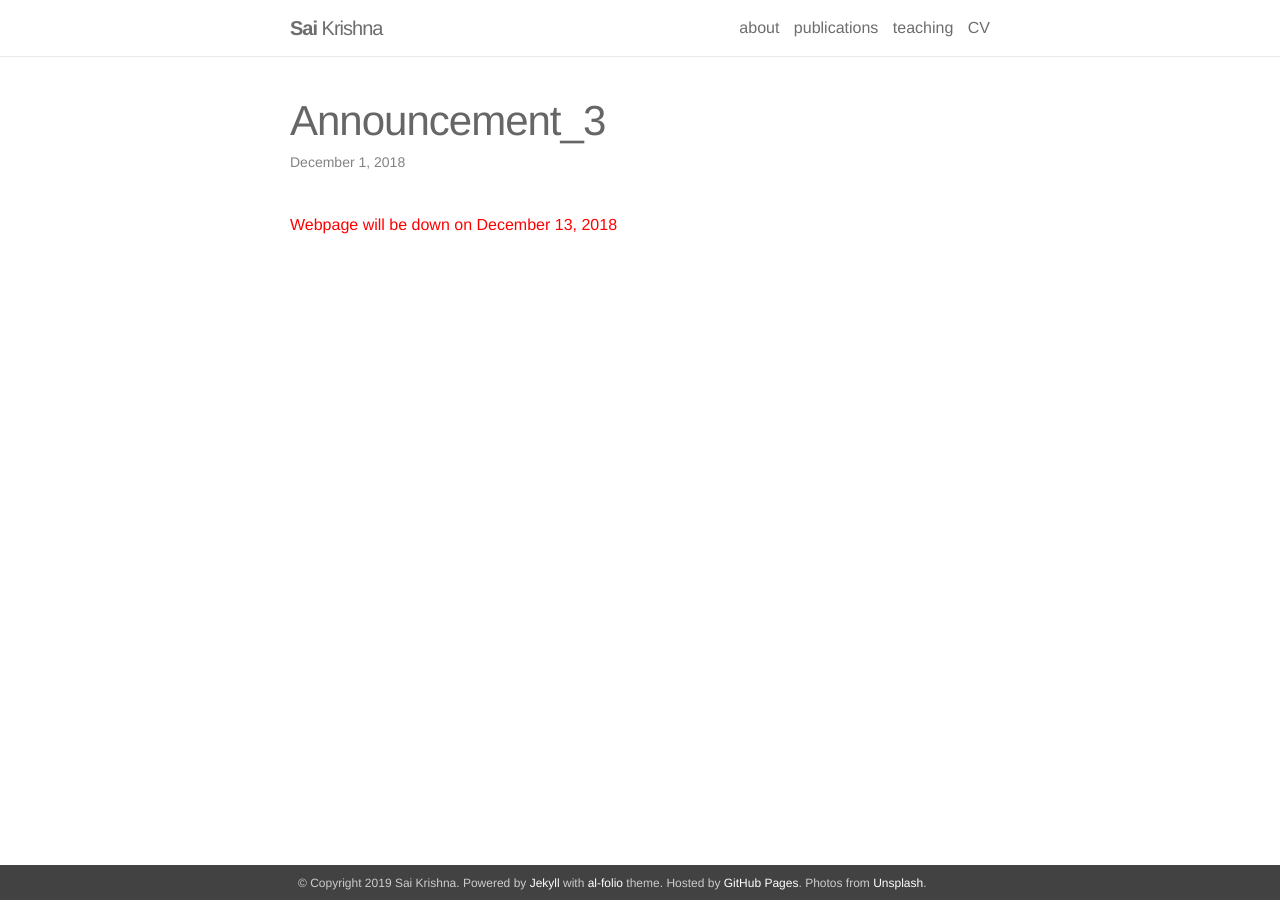
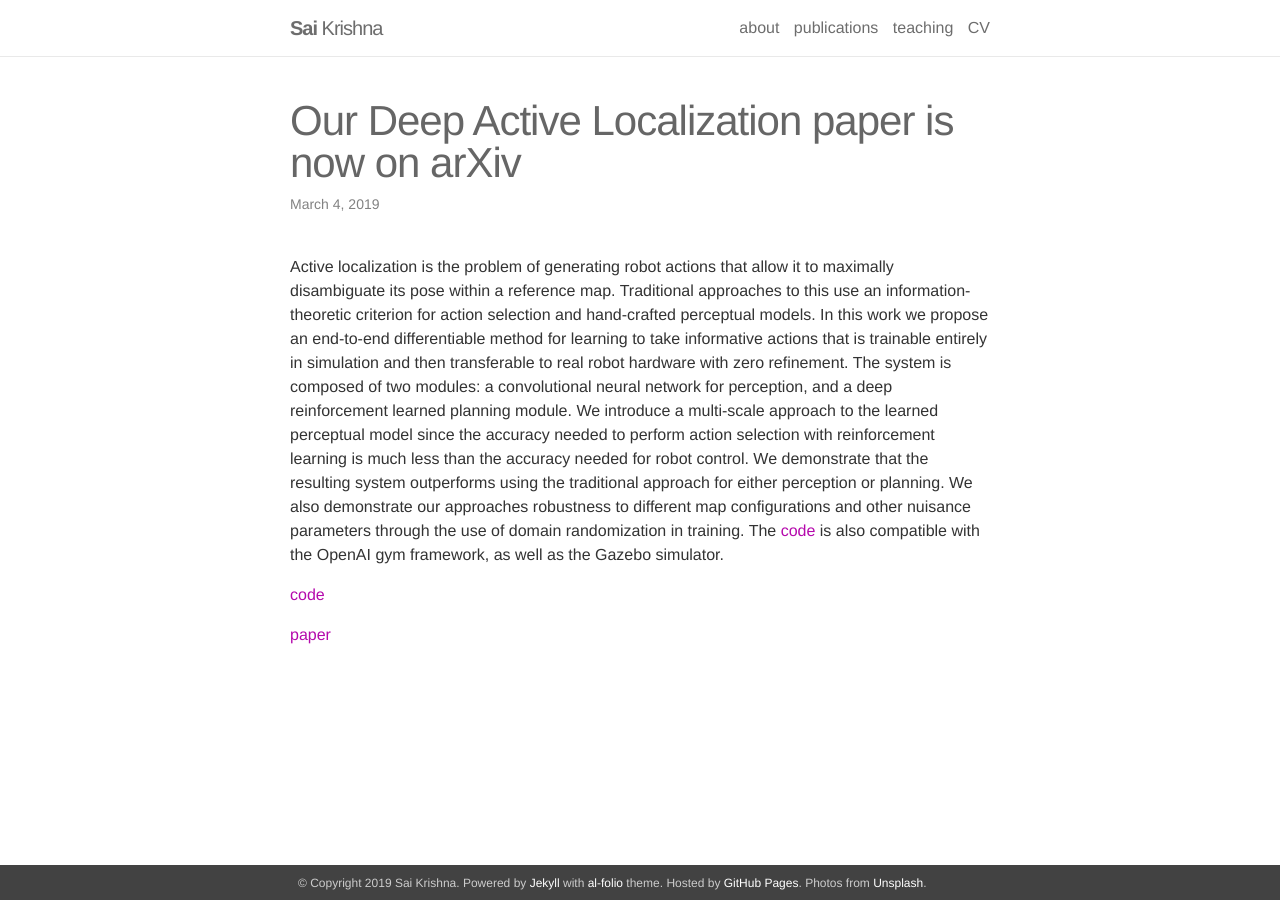
Before and after one commit to saikrishna-1996/saikrishna-1996.github.io, a Jekyll site: the page built from _news/announcement_3.md, in a window 1280 px wide. Built offline with Jekyll 4.4.1, drawn with Linux system fonts in a browser that asks for light colours.

Commit message:
announcements

```diff
--- a/_news/announcement_3.md
+++ b/_news/announcement_3.md
@@ -1,7 +1,12 @@
 ---
 layout: post
-date: 2018-12-01
+title: Our Deep Active Localization paper is now on arXiv
+date: 2019-03-04
 inline: true
 ---
 
-<span style="color:red"> Webpage will be down on December 13, 2018 </span>
+Active localization is the problem of generating robot actions that allow it to maximally disambiguate its pose within a reference map. Traditional approaches to this use an information-theoretic criterion for action selection and hand-crafted perceptual models. In this work we propose an end-to-end differentiable method for learning to take informative actions that is trainable entirely in simulation and then transferable to real robot hardware with zero refinement. The system is composed of two modules: a convolutional neural network for perception, and a deep reinforcement learned planning module. We introduce a multi-scale approach to the learned perceptual model since the accuracy needed to perform action selection with reinforcement learning is much less than the accuracy needed for robot control. We demonstrate that the resulting system outperforms using the traditional approach for either perception or planning. We also demonstrate our approaches robustness to different map configurations and other nuisance parameters through the use of domain randomization in training. The [code](https://github.com/montrealrobotics/dal) is also compatible with the OpenAI gym framework, as well as the Gazebo simulator.
+
+[code](https://github.com/montrealrobotics/dal)
+
+[paper](https://arxiv.org/abs/1903.01669)
```
Also changed, not shown: _news/announcement_2.md (+3 -3 lines), _news/announcement_4.md (+2 -2 lines).
